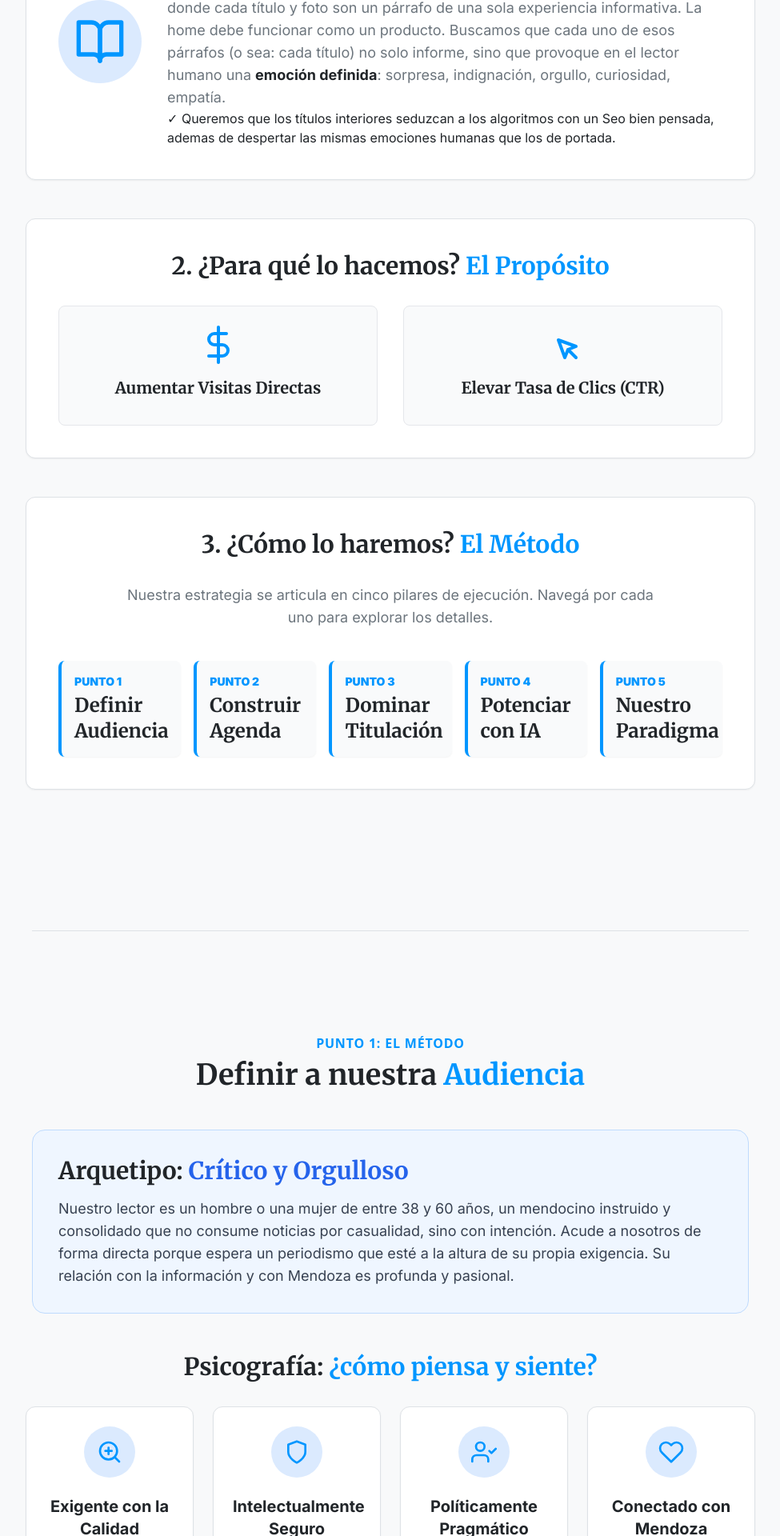
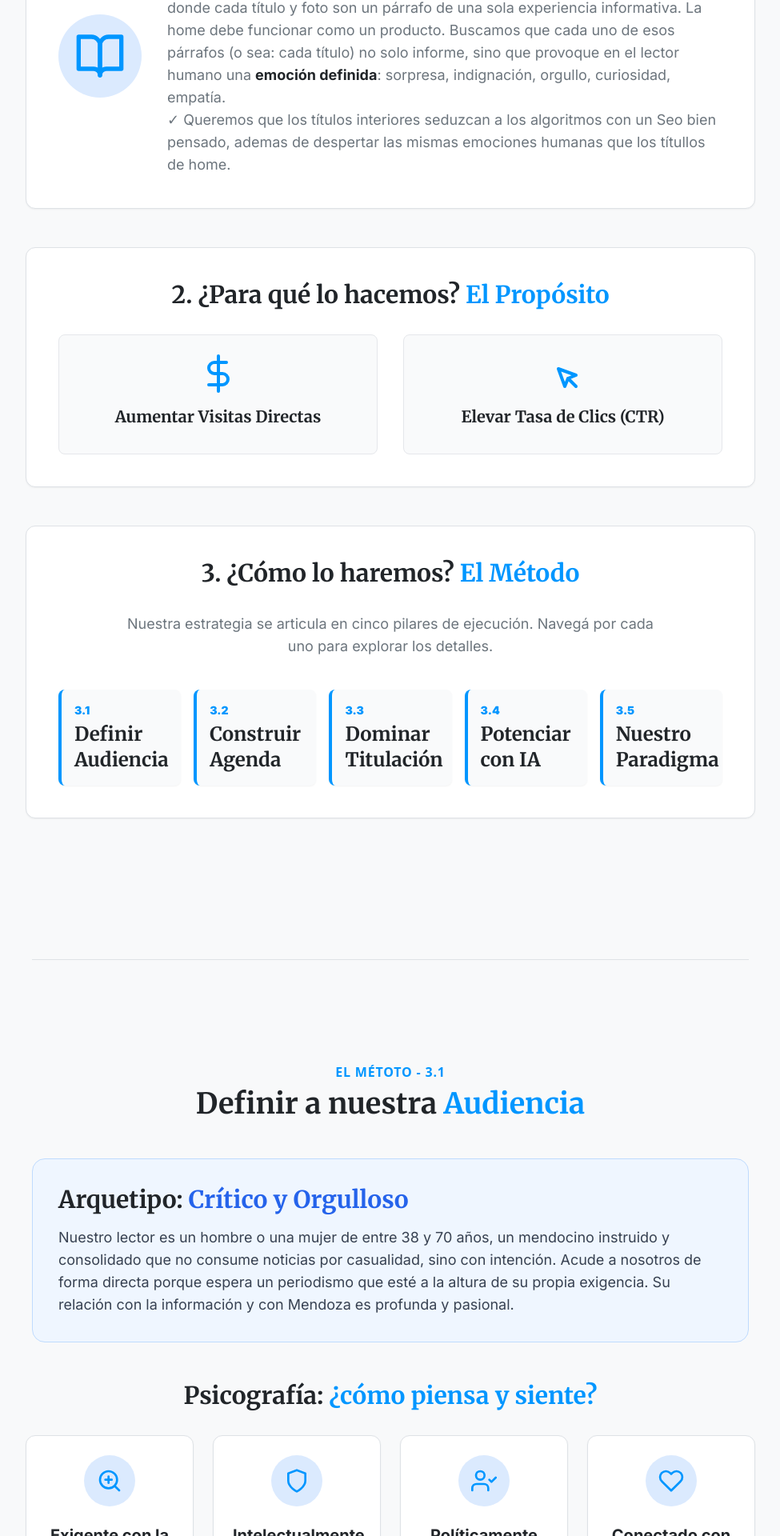
Before and after one commit to JuanQuibar/rojo-2025, a Next.js app: page / in a window 1280 px wide. Shown: the part 700-2620 px from the top of the page at 80% size, without its empty margins (152-1127 px from the left). Built offline with nearby package versions, Linux system fonts and the light colour scheme; no server answers.

Commit message:
se arreglaron textos

```diff
--- a/components/portada.tsx
+++ b/components/portada.tsx
@@ -68,10 +68,10 @@ const Portada = () => {
                 <strong className="text-text-primary">emoción definida</strong>:
                 sorpresa, indignación, orgullo, curiosidad, empatía.
               </p>
-              <p>
+              <p className="text-text-secondary text-lg">
                 ✓ Queremos que los títulos interiores seduzcan a los algoritmos
-                con un Seo bien pensada, ademas de despertar las mismas
-                emociones humanas que los de portada.
+                con un Seo bien pensado, ademas de despertar las mismas
+                emociones humanas que los títullos de home.
               </p>
             </div>
           </div>
@@ -139,7 +139,7 @@ const Portada = () => {
               href="#punto1"
               className="block bg-gray-50 p-4 rounded-lg border-l-4 border-brand hover:bg-gray-100 transition-colors duration-300 transform hover:-translate-y-1 shadow-sm"
             >
-              <div className="text-brand font-black text-sm mb-1">PUNTO 1</div>
+              <div className="text-brand font-black text-sm mb-1">3.1</div>
               <h3 className="text-md md:text-2xl font-bold text-text-primary">
                 Definir Audiencia
               </h3>
@@ -148,7 +148,7 @@ const Portada = () => {
               href="#punto2"
               className="block bg-gray-50 p-4 rounded-lg border-l-4 border-brand hover:bg-gray-100 transition-colors duration-300 transform hover:-translate-y-1 shadow-sm"
             >
-              <div className="text-brand font-black text-sm mb-1">PUNTO 2</div>
+              <div className="text-brand font-black text-sm mb-1">3.2</div>
               <h3 className="text-md md:text-2xl font-bold text-text-primary">
                 Construir Agenda
               </h3>
@@ -157,7 +157,7 @@ const Portada = () => {
               href="#punto3"
               className="block bg-gray-50 p-4 rounded-lg border-l-4 border-brand hover:bg-gray-100 transition-colors duration-300 transform hover:-translate-y-1 shadow-sm"
             >
-              <div className="text-brand font-black text-sm mb-1">PUNTO 3</div>
+              <div className="text-brand font-black text-sm mb-1">3.3</div>
               <h3 className="text-md md:text-2xl font-bold text-text-primary">
                 Dominar Titulación
               </h3>
@@ -166,7 +166,7 @@ const Portada = () => {
               href="#punto4"
               className="block bg-gray-50 p-4 rounded-lg border-l-4 border-brand hover:bg-gray-100 transition-colors duration-300 transform hover:-translate-y-1 shadow-sm"
             >
-              <div className="text-brand font-black text-sm mb-1">PUNTO 4</div>
+              <div className="text-brand font-black text-sm mb-1">3.4</div>
               <h3 className="text-md md:text-2xl font-bold text-text-primary">
                 Potenciar con IA
               </h3>
@@ -175,7 +175,7 @@ const Portada = () => {
               href="#punto5"
               className="block bg-gray-50 p-4 rounded-lg border-l-4 border-brand hover:bg-gray-100 transition-colors duration-300 transform hover:-translate-y-1 shadow-sm"
             >
-              <div className="text-brand font-black text-sm mb-1">PUNTO 5</div>
+              <div className="text-brand font-black text-sm mb-1">3.5</div>
               <h3 className="text-md md:text-2xl font-bold text-text-primary">
                 Nuestro Paradigma
               </h3>
--- a/components/punto1_audiencia.tsx
+++ b/components/punto1_audiencia.tsx
@@ -2,7 +2,7 @@ const Punto1_Audiencia = () => {
   return (
     <section id="punto1" className="mb-16 scroll-mt-24">
       <div className="text-center mb-12">
-        <p className="section-subtitle">PUNTO 1: EL MÉTODO</p>
+        <p className="section-subtitle">EL MÉTOTO - 3.1</p>
         <h2 className="mt-2">
           Definir a nuestra <span className="brand-text">Audiencia</span>
         </h2>
@@ -12,7 +12,7 @@ const Punto1_Audiencia = () => {
           Arquetipo: <span className="text-blue-600">Crítico y Orgulloso</span>
         </h3>
         <p className="text-lg text-gray-700">
-          Nuestro lector es un hombre o una mujer de entre 38 y 60 años, un
+          Nuestro lector es un hombre o una mujer de entre 38 y 70 años, un
           mendocino instruido y consolidado que no consume noticias por
           casualidad, sino con intención. Acude a nosotros de forma directa
           porque espera un periodismo que esté a la altura de su propia
@@ -72,9 +72,9 @@ const Punto1_Audiencia = () => {
             </div>
             <h4 className="mb-2">Intelectualmente Seguro</h4>
             <p className="text-text-secondary">
-              Se frustra si siente que sabe más que el periodista. Busca
-              información rigurosa para separar los hechos de la
-              &quot;hojarasca&quot; de las redes y las fake news.
+              Vive una experiencia negativa cuando siente que sabe más que el
+              periodista. Busca información rigurosa que le auyude a desestimar
+              la &quot;hojarasca&quot; y las fake news generadas en las redes.
             </p>
           </div>
           <div className="card p-6 text-center">
@@ -131,7 +131,7 @@ const Punto1_Audiencia = () => {
       <div>
         <h3 className="text-center mb-8">
           Guía de Tono y Estilo:{" "}
-          <span className="brand-text">¿cómo nos dirigimos a él?</span>
+          <span className="brand-text">¿cómo nos dirigimos a él o ella?</span>
         </h3>
         <div className="grid grid-cols-1 md:grid-cols-2 lg:grid-cols-4 gap-6 max-w-6xl mx-auto">
           <div className="card p-6 text-center">
@@ -207,8 +207,8 @@ const Punto1_Audiencia = () => {
             </div>
             <h4 className="mb-2">Titulación Emocional</h4>
             <p className="text-text-secondary">
-              Cada título es un gancho estratégico. Evitá lo predecible, lo
-              obvio. Despertá una emoción o una curiosidad.
+              Cada título es estratégico. Evitá lo predecible, lo obvio.
+              Despertá una emoción o una curiosidad.
             </p>
           </div>
           <div className="card p-6 text-center">
--- a/components/punto2_agenda.tsx
+++ b/components/punto2_agenda.tsx
@@ -44,14 +44,14 @@ const Punto2_Agenda = () => {
     <section id="punto2" className="mb-16 scroll-mt-24">
       {/* Contenido estático superior (no necesita cambios) */}
       <div className="text-center mb-12">
-        <p className="section-subtitle">PUNTO 2: EL MÉTODO</p>
+        <p className="section-subtitle">EL MÉTODO - 3.2</p>
         <h2 className="mt-2">
           Construir nuestra <span className="brand-text">Agenda</span>
         </h2>
         <p className="text-center text-lg text-text-secondary max-w-4xl mx-auto mt-4">
-          Adoptamos un modelo analítico y deliberado para interpretar la
-          realidad, jerarquizarla y construir una agenda con una intención
-          clara: conectar profundamente con nuestro modelo de lector.
+          Adoptamos un método de varios pasos para definir la agenda, decidir
+          qué temas se trabajan y cuáles se descartan, con una intención clara:
+          conectar profundamente con nuestro modelo de lector.
         </p>
       </div>
 
@@ -144,9 +144,11 @@ const Punto2_Agenda = () => {
           Filtro para Evaluar Noticias
         </h3>
         <p className="text-center text-text-secondary max-w-3xl mx-auto mb-12">
-          <span className="font-bold">Antes de encar una nota,</span> cada tema
-          potencial debe pasar por este filtro de tres fases para determinar su
-          verdadero valor para nuestra portada.
+          <span className="font-bold">Antes de encarar una nota,</span> cada
+          tema potencial debe pasar por este filtro de tres fases para
+          determinar su verdadero valor para nuestra home. Intentaremos que los
+          temas que pasen el filtro sirvan para título principal, pero no
+          descartamos temas que pueden ir más abajo.
         </p>
 
         <div className="space-y-8 max-w-4xl mx-auto">
@@ -221,8 +223,8 @@ const Punto2_Agenda = () => {
             <p className="text-text-secondary mb-4">
               Este es nuestro gran diferenciador y el factor decisivo. La
               Intensidad Emocional anula cualquier otra jerarquía y determina el
-              valor final de una noticia. Una noticia con Fuerza 5 es un ancla
-              de portada indiscutible.
+              valor final de una noticia. Una noticia con Fuerza 5 es un tesoro
+              indiscutible.
             </p>
             <div className="bg-gray-50 p-4 rounded-md border">
               <h5 className="font-bold text-lg mb-4 text-center text-brand">
--- a/components/punto4_ia.tsx
+++ b/components/punto4_ia.tsx
@@ -5,7 +5,7 @@ const Punto4_IA = () => {
       className="min-h-[50vh] flex items-center justify-center text-center scroll-mt-24"
     >
       <div>
-        <p className="section-subtitle">PUNTO 4: EL MÉTODO</p>
+        <p className="section-subtitle">EL MÉTODO - 3.4</p>
         <h2 className="mt-2 text-gray-400">
           Potenciar el SEO con Inteligencia Artificial
         </h2>
--- a/components/punto5_cierre.tsx
+++ b/components/punto5_cierre.tsx
@@ -2,7 +2,7 @@ const Punto5_Cierre = () => {
   return (
     <section id="punto5" className="mb-16 scroll-mt-24">
       <div className="text-center mb-12">
-        <p className="section-subtitle">PUNTO 5: CIERRE</p>
+        <p className="section-subtitle">CIERRE</p>
         <h2 className="mt-2">
           Nuestro Paradigma:{" "}
           <span className="brand-text">Un Cierre y un Compromiso</span>
```
Also changed, not shown: components/punto3_titulacion.tsx (+25 -6 lines).
